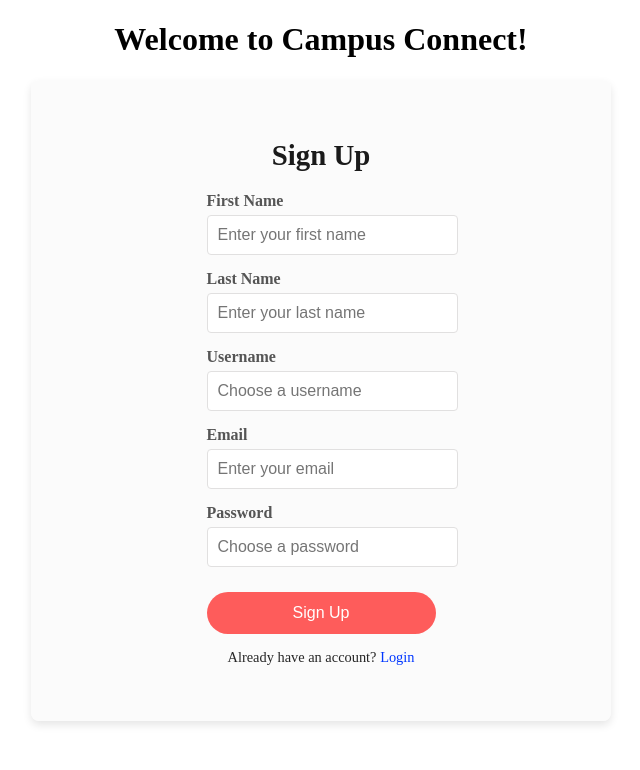
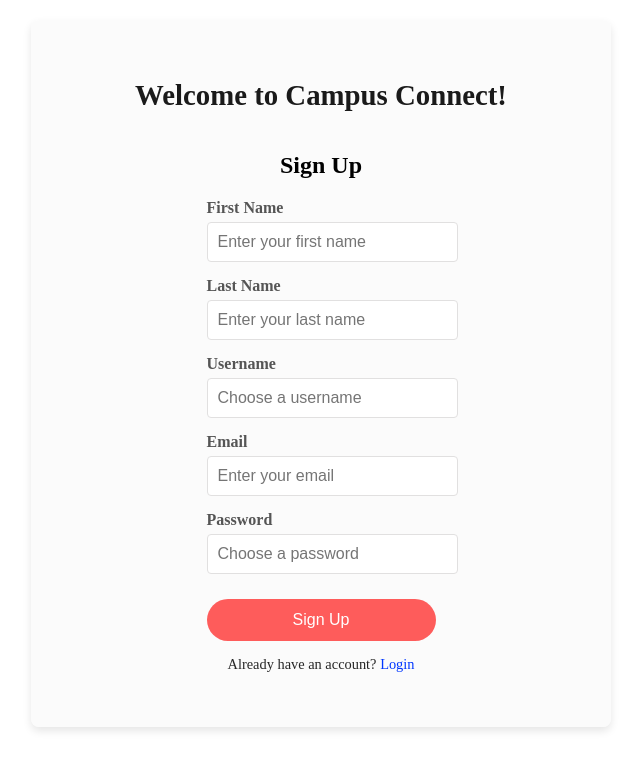
Before and after one commit to alyssa-hong/CampusConnect, a Next.js app: page /signup in a window 1280 px wide. Shown: the top 770 px of the page, without its empty margins (319-959 px from the left). Built offline with nearby package versions, Linux system fonts and the light colour scheme.

Commit message:
moved 'welcome' message onto card in signup

```diff
--- a/src/pages/signup.tsx
+++ b/src/pages/signup.tsx
@@ -113,11 +113,11 @@ const Signup: React.FC<SignupProps> = ({ setIsAuthorized }) => {
 
   return (
     <>
+      <div className="auth-card">
       <div className="title">
         <h1>Welcome to Campus Connect!</h1>
       </div>
-      <div className="auth-card">
-        <h1>Sign Up</h1>
+        <h2>Sign Up</h2>
         <form onSubmit={handleSignup}>
           <div className="input-box">
             <label htmlFor="firstName">First Name</label>
```
